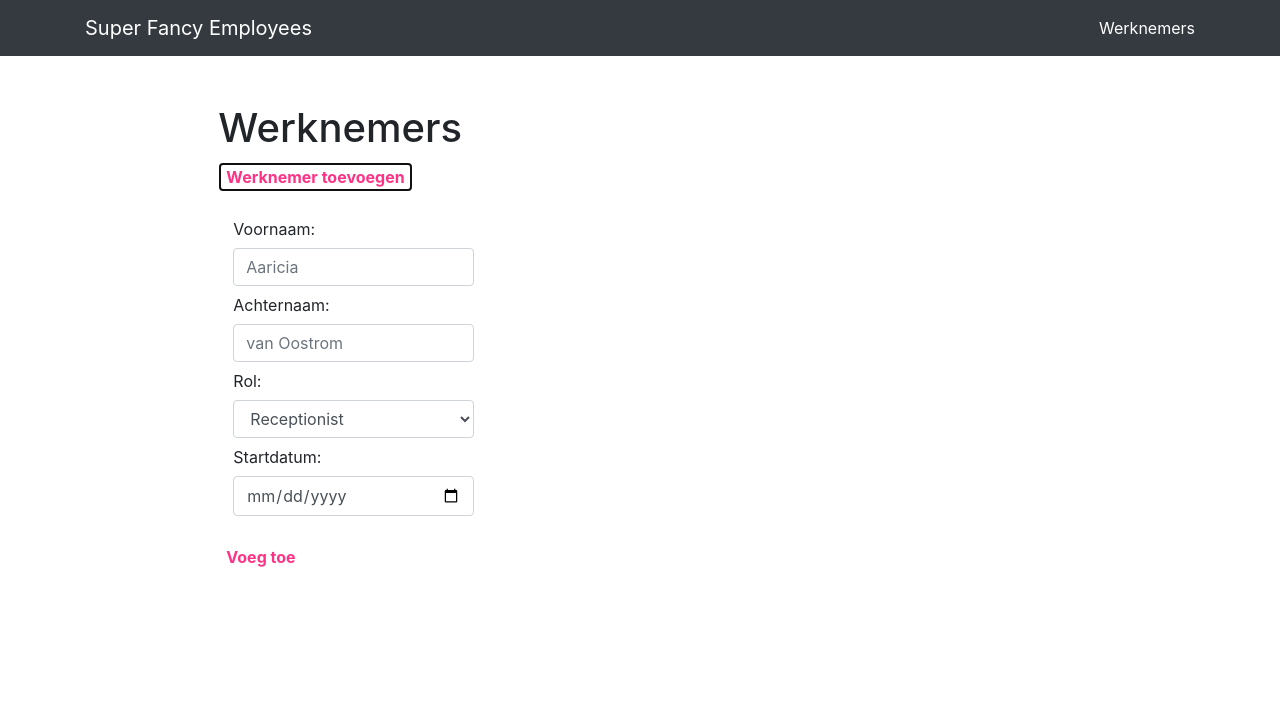
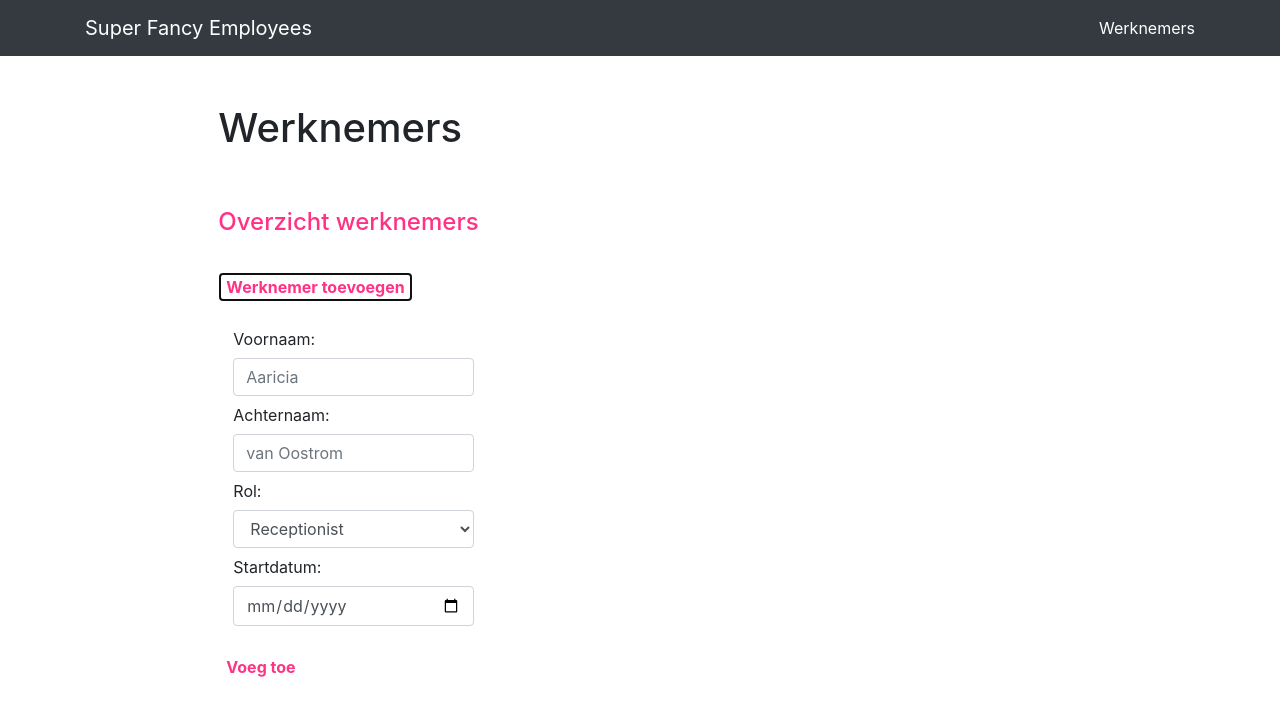
Before and after one commit to Aaricia96/SuperFancyEmployees, an Angular app: page /employee in a window 1280 px wide. Both pictures are taken after a click on the button "Werknemer toevoegen". Shown: the top 716 px of the page. Built offline with nearby package versions, Linux system fonts and the light colour scheme; no server answers.

Commit message:
table for employees

```diff
--- a/src/app/employee/employee.component.html
+++ b/src/app/employee/employee.component.html
@@ -5,6 +5,31 @@
       <h1>Werknemers</h1>
   </div>
 </div>
+
+<br/><br/>
+
+<div class="row">
+    <div class="col-md-2"></div>
+    <div class="col-md-10">
+        <h4><font color="#ff3385">Overzicht werknemers</font></h4>
+    </div>
+</div>
+
+<br/>
+
+<div class="row">
+    <div class="col-md-2"></div>
+    <div class="col-md-10">
+       <div *ngIf="employees">
+           <div *ngFor="let employee of employees">
+                <p>{{employee.first_name}}</p>
+           </div>
+       </div>
+    </div>
+</div>
+
+
+
 <div class="row">
   <div class="col-md-2"></div>
   <div class="col-md-10">
@@ -17,7 +42,7 @@
   <div class="col-md-2"></div>
   <div class="col-md-4">
       <form id="formAddEmployee"  style="display:none" >
-          <input type="hidden" id="id">
+          <input type="hidden" id="id" #id>
           <label for="firstName" class="col-sm-4 col-form-label">Voornaam:</label>
           <div class="col-sm-8">
               <input type="text" class="form-control" name="firstName" id="firstName" placeholder="Aaricia" #firstName required>
@@ -43,7 +68,7 @@
             <input type="date" class="form-control" id="startDate" #startDate required>
           </div>
           <br/>
-          <button id="btnAddEmployee" (click)="addEmployee(firstName.value, lastName.value, role.value, startDate.value)"><b>Voeg toe</b></button>
+          <button id="btnAddEmployee" (click)="addEmployee(id.value, firstName.value, lastName.value, role.value)"><b>Voeg toe</b></button>
         </form>
   </div>
 </div>
--- a/src/app/employee/employee.component.ts
+++ b/src/app/employee/employee.component.ts
@@ -1,7 +1,7 @@
 import { Component, OnInit } from '@angular/core';
 
 import { Employee } from "../Employee";
-import { EmployeeService } from '../employee.service';
+import { ERole } from '../ERole';
 
 @Component({
   selector: 'app-employee',
@@ -13,7 +13,7 @@ export class EmployeeComponent implements OnInit {
   display = "none";
   employees: Employee[] = [];
 
-  constructor(private employeeService: EmployeeService) { }
+  constructor() { }
 
   ngOnInit() {
     this.getEmployees();
@@ -28,20 +28,12 @@ export class EmployeeComponent implements OnInit {
     }
   }
 
-  getEmployees() : void {
-    //console.log(this.employees);
-    this.employeeService.getEmployees()
-    .subscribe( e => this.employees = e.data);
+  getEmployees() {
     console.log(this.employees);
   }
 
-
-
-  addEmployee(id : number,
-    first_name: string,
-    last_name: string,
-    avatar: string) : void {
-    this.employees.push({id: id, first_name: first_name, last_name: last_name, avatar: avatar});
+  add(firstName: string, lastName: string, role: ERole, startDate: Date) : void {
+    this.employees.push({firstName: firstName, lastName: lastName, role: role, startDate: startDate});
   }
 
 }
```
